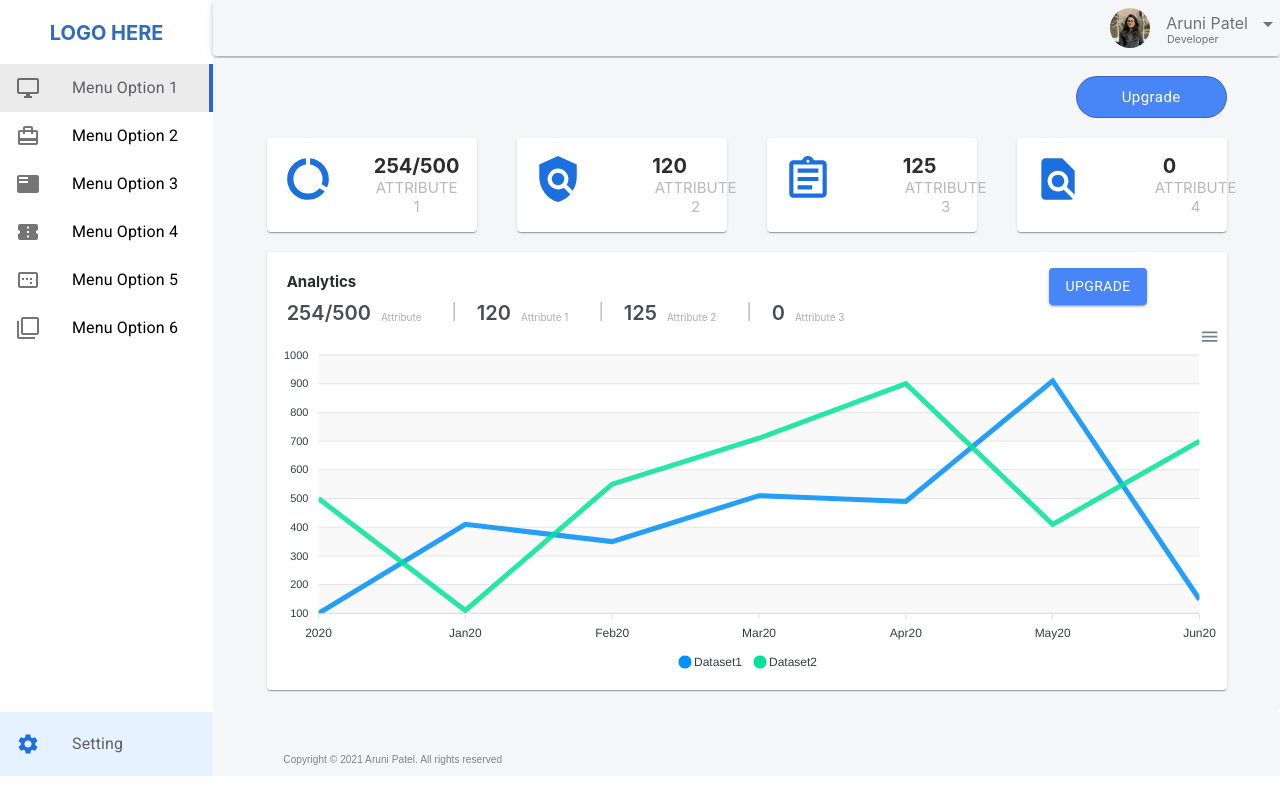
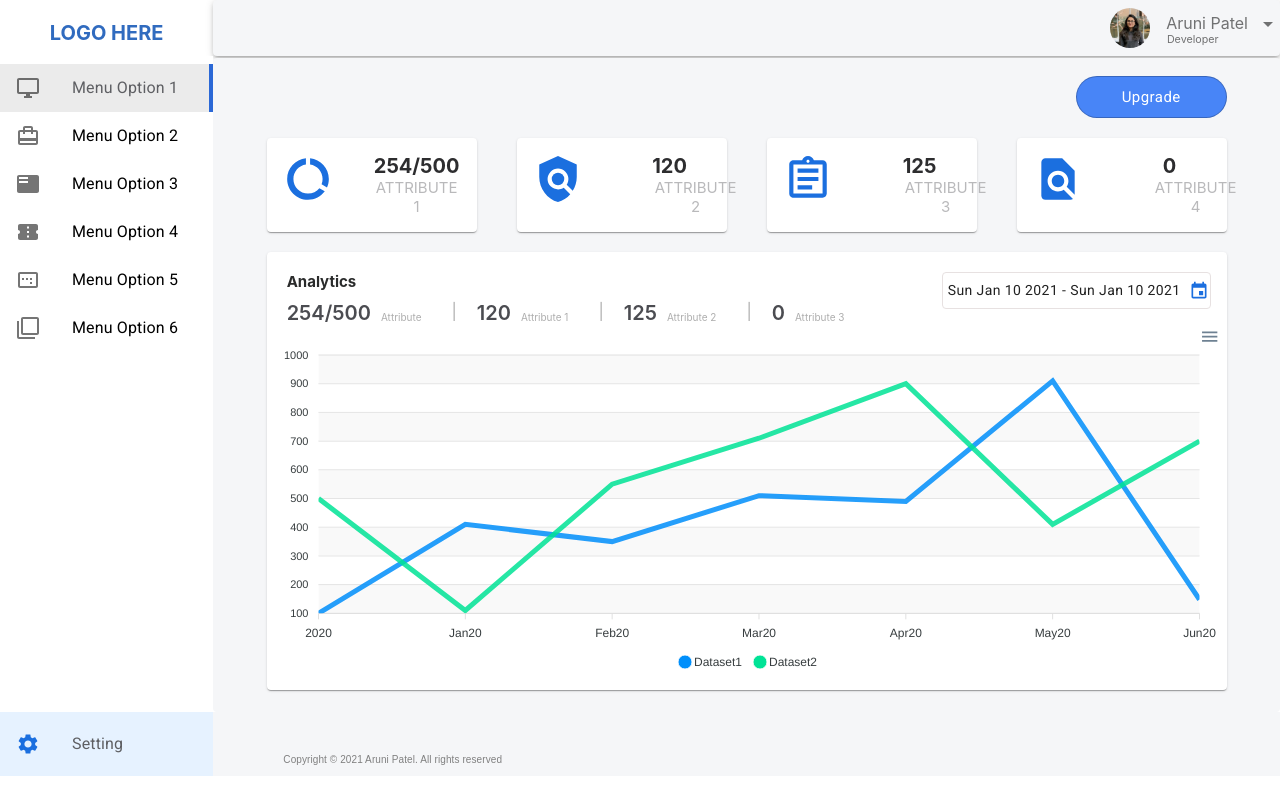
Before and after one commit to arunipatel06/Calender-App, a React (Create React App) app in the folder calender-app/: page / in a window 1280 px wide. Shown: the top 800 px of the page. Built offline with nearby package versions, Linux system fonts and the light colour scheme.

Commit message:
create calender component and add in Chart component

```diff
--- /dev/null
+++ b/calender-app/src/components/Calender.js
@@ -0,0 +1,90 @@
+import { addDays } from "date-fns";
+import React, { useEffect, useState } from "react";
+import { DateRangePicker } from "react-date-range";
+import "react-date-range/dist/styles.css"; // main css file
+import "react-date-range/dist/theme/default.css"; // theme css file
+import { makeStyles } from "@material-ui/core/styles";
+
+import { Button, Modal } from "@material-ui/core";
+
+const useStyles = makeStyles((theme) => ({
+  body: {
+    position: "relative",
+    backgroundColor: theme.palette.background.default,
+    margin: "100px 388px 50px",
+    outline: 0,
+    overflow: "hidden",
+  },
+  button: {
+    padding: "7px 25px",
+    margin: "20px 10px",
+    textTransform: "none",
+    "&:hover": { color: "#4885f7", backgroundColor: "transparent" },
+    color: "white",
+    backgroundColor: "#4885f7",
+  },
+}));
+
+const Calender = ({ openCalender, setOpenCalender, setDate }) => {
+  const classes = useStyles();
+
+  const [startDate, setStartDate] = useState("");
+  const [endDate, setEndDate] = useState("");
+  const [state, setState] = useState([
+    {
+      startDate: new Date(),
+      endDate: addDays(new Date(), 7),
+      key: "selection",
+    },
+  ]);
+
+  useEffect(() => {
+    const tempDate = state;
+    const date = tempDate[0];
+    if (date.startDate) {
+      setStartDate(date.startDate.toString().split(" ", 4).join(" "));
+    }
+    if (date.endDate) {
+      setEndDate(date.endDate.toString().split(" ", 4).join(" "));
+    }
+  }, [state]);
+
+  return (
+    <div>
+      <Modal open={openCalender} onClose={() => setOpenCalender(false)}>
+        <div className={classes.body}>
+          <DateRangePicker
+            onChange={(item) => setState([item.selection])}
+            showSelectionPreview={true}
+            moveRangeOnFirstSelection={false}
+            months={2}
+            ranges={state}
+            direction="horizontal"
+          />
+          <div style={{ float: "right" }}>
+            <Button
+              variant="outlined"
+              size="large"
+              className={classes.button}
+              onClick={() => {
+                setDate({ startDate, endDate });
+                setOpenCalender(false);
+              }}
+            >
+              Apply
+            </Button>
+            <Button
+              variant="outlined"
+              size="large"
+              className={classes.button}
+              onClick={() => setOpenCalender(false)}
+            >
+              Cancel
+            </Button>
+          </div>
+        </div>
+      </Modal>
+    </div>
+  );
+};
+export default Calender;
--- a/calender-app/src/components/Chart.js
+++ b/calender-app/src/components/Chart.js
@@ -1,8 +1,11 @@
-import React from "react";
+import React, { useState } from "react";
 import LineGraph from "./LineGraph";
 import { makeStyles } from "@material-ui/core/styles";
 import { Grid, Button } from "@material-ui/core";
 import Paper from "@material-ui/core/Paper";
+import Calender from "./Calender";
+
+import EventIcon from "@material-ui/icons/Event";
 
 const useStyles = makeStyles((theme) => ({
   paperComponent: {
@@ -46,10 +49,22 @@ const useStyles = makeStyles((theme) => ({
     background: "#4885f7",
     align: "right",
   },
+  icon: {
+    fontSize: "40px",
+    color: "#1b6fdf",
+  },
 }));
 
 const Chart = () => {
   const classes = useStyles();
+  const [openCalender, setOpenCalender] = useState(false);
+  const currentDate = new Date().toString().split(" ", 4);
+
+  const [date, setDate] = useState({
+    startDate: currentDate.join(" "),
+    endDate: currentDate.join(" "),
+  });
+
   return (
     <div>
       <Paper className={classes.paperComponent}>
@@ -74,14 +89,31 @@ const Chart = () => {
             </div>
           </Grid>
           <Grid xs={4} className={classes.buttonContainer}>
-            <div style={{ float: "right", margin: "5% 25%" }}>
+            <div style={{ float: "right", marginRight: "5%" }}>
               <Button
-                className={classes.button}
-                variant="contained"
-                color="primary"
+                style={{
+                  border: "1px solid #e7e1e1",
+                  marginTop: "20px",
+                  padding: "5px",
+                  textTransform: "none",
+                }}
+                endIcon={
+                  <EventIcon
+                    className={classes.icon}
+                    onClick={() => setOpenCalender(true)}
+                  />
+                }
               >
-                Upgrade
+                {date.startDate} - {date.endDate}
               </Button>
+
+              {openCalender ? (
+                <Calender
+                  openCalender={openCalender}
+                  setOpenCalender={setOpenCalender}
+                  setDate={setDate}
+                />
+              ) : null}
             </div>
           </Grid>
         </Grid>
```
